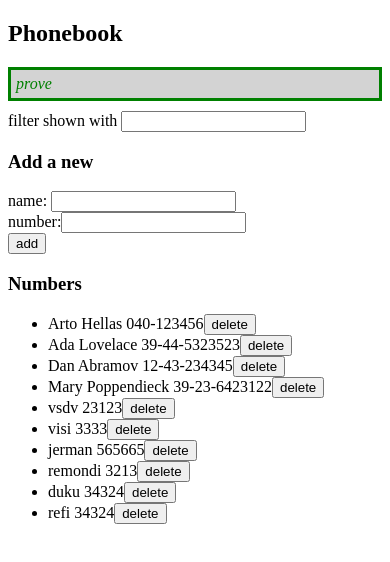
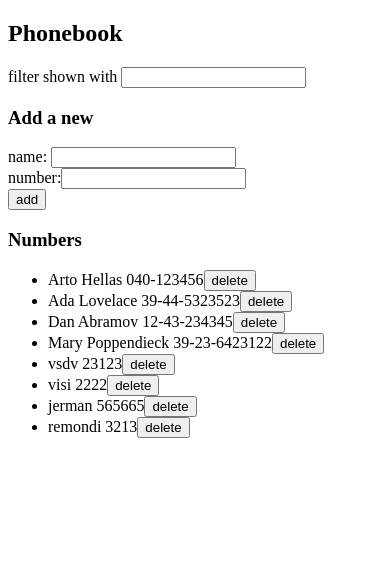
Before and after one commit to elvis-visi/FSO, a React (Vite) app in the folder phonebook/: page / in a window 390 px wide. Shown: the top 562 px of the page. Built offline with nearby package versions, Linux system fonts and the light colour scheme; data requests are answered from the project's data file.

Commit message:
phonebook 2.17, error message

```diff
--- a/phonebook/db.json
+++ b/phonebook/db.json
@@ -28,7 +28,7 @@
     {
       "id": "7c60",
       "name": "visi",
-      "number": "3333"
+      "number": "2222"
     },
     {
       "id": "2251",
@@ -39,16 +39,6 @@
       "id": "e0a0",
       "name": "remondi",
       "number": "3213"
-    },
-    {
-      "id": "e652",
-      "name": "duku",
-      "number": "34324"
-    },
-    {
-      "id": "c261",
-      "name": "refi",
-      "number": "34324"
     }
   ]
 }
--- a/phonebook/src/App.jsx
+++ b/phonebook/src/App.jsx
@@ -10,7 +10,7 @@ const App = () => {
   const [newName, setNewName] = useState("");
   const [newNumber, setNewNumber] = useState("");
   const [filter, setNewFilter] = useState("");
-  const [message, setMessage] = useState("prove");
+  const [message, setMessage] = useState({ mess: "", type: "" });
 
   useEffect(() => {
     //get request to the json server
@@ -48,9 +48,12 @@ const App = () => {
               per.id !== returnedPerson.id ? per : returnedPerson
             )
           );
-          setMessage(`Updated ${returnedPerson.name}'s number`);
+          setMessage({
+            mess: `Updated ${returnedPerson.name}'s number`,
+            type: "green",
+          });
           setTimeout(() => {
-            setMessage(null);
+            setMessage({ mess: null, type: null });
           }, 3000);
         });
       }
@@ -61,9 +64,9 @@ const App = () => {
         setPersons(persons.concat(returnedPerson));
         setNewName("");
         setNewNumber("");
-        setMessage(`Added ${returnedPerson.name} `);
+        setMessage({ mess: `Added ${returnedPerson.name} `, type: "green" });
         setTimeout(() => {
-          setMessage(null);
+          setMessage({ mess: null, type: null });
         }, 3000);
       });
     }
@@ -91,9 +94,13 @@ const App = () => {
         .deletePerson(id)
         .then(() => setPersons(persons.filter((per) => per.id !== id)))
         .catch((error) => {
-          alert(
-            `The person '${personToDelete.name}' was already deleted from the server.`
-          );
+          setMessage({
+            mess: `The person '${personToDelete.name}' was already deleted from the server.`,
+            type: "red",
+          });
+          setTimeout(() => {
+            setMessage({ mess: null, type: null });
+          }, 3000);
           setPersons(persons.filter((per) => per.id !== id));
         });
     }
--- a/phonebook/src/Notification.jsx
+++ b/phonebook/src/Notification.jsx
@@ -1,6 +1,6 @@
 const Notification = ({ message }) => {
   const messageStyle = {
-    color: "green",
+    color: message.type === "green" ? "green" : "red",
     fontStyle: "italic",
     fontSize: 16,
     borderStyle: "solid",
@@ -10,11 +10,11 @@ const Notification = ({ message }) => {
     padding: 5,
   };
 
-  if (message === null) {
+  if (!message.type) {
     return null;
   }
 
-  return <div style={messageStyle}>{message}</div>;
+  return <div style={messageStyle}>{message.mess}</div>;
 };
 
 export default Notification;
--- a/phonebook/src/Persons.jsx
+++ b/phonebook/src/Persons.jsx
@@ -1,5 +1,4 @@
 //receive phonebook, display all the members
-import Person from "./Person";
 
 const Persons = ({ persons, filter, handleDelete }) => {
   const phonesToShow =
```
